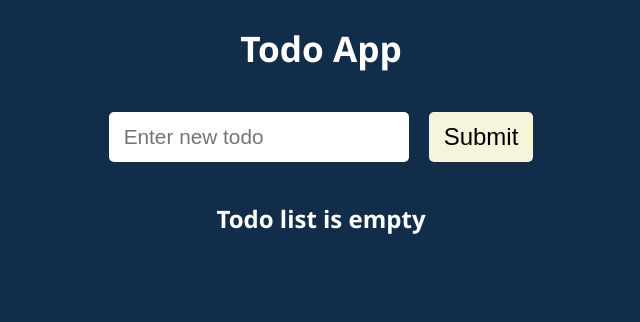
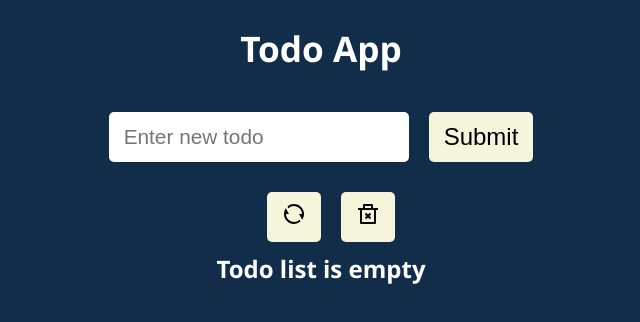
Before and after one commit to T1sev4/React_Todo_app, a React (Create React App) app: page / in a window 1280 px wide. Shown: the top 322 px of the page, without its empty margins (319-959 px from the left). Built offline with nearby package versions, Linux system fonts and the light colour scheme.

Commit message:
add button component with styles for delete completed tasks and refresh tasks

```diff
--- a/src/App.js
+++ b/src/App.js
@@ -1,9 +1,10 @@
 import { useState } from 'react';
 // npm install uuid (for unique id for each object)
 import { v4 as uuidv4 } from 'uuid';
-import './App.css';
 import TodoForm from './components/Todos/TodoForm';
 import TodoList from './components/Todos/TodoList';
+import TodosActions from './components/Todos/TodosActions';
+import './App.css';
 function App() {
   const [todos, setTodos] = useState([]);
 
@@ -35,6 +36,7 @@
     <div className="App">
       <h1>Todo App</h1>
       <TodoForm addTodo={addTodoHandler} />
+      <TodosActions />
       <TodoList
         todos={todos}
         deleteTodo={deleteTodoHandler}
--- /dev/null
+++ b/src/components/Todos/TodosActions.js
@@ -0,0 +1,15 @@
+import { RiDeleteBin2Line, RiRefreshLine } from 'react-icons/ri';
+import Button from '../UI/Button';
+function TodosActions() {
+  return (
+    <>
+      <Button title="Reset Todos">
+        <RiRefreshLine />
+      </Button>
+      <Button title="Clear completed Todos">
+        <RiDeleteBin2Line />
+      </Button>
+    </>
+  );
+}
+export default TodosActions;
--- a/src/components/UI/Button.js
+++ b/src/components/UI/Button.js
@@ -0,0 +1,15 @@
+import styles from './Button.module.css';
+function Button({ onClick, children, title, disabled = false }) {
+  return (
+    <button
+      className={styles.button}
+      onClick={onClick}
+      title={title}
+      disabled={disabled}
+    >
+      {children}
+    </button>
+  );
+}
+
+export default Button;
--- a/src/components/UI/Button.module.css
+++ b/src/components/UI/Button.module.css
@@ -0,0 +1,13 @@
+.button {
+  margin-left: 20px;
+  height: 50px;
+  cursor: pointer;
+  background-color: beige;
+  font-size: 1.5rem;
+  padding: 10px 15px;
+  border: none;
+  border-radius: 5px;
+}
+.button:hover {
+  background-color: rgb(240, 240, 155);
+}
```
Also changed, not shown: src/components/Todos/TodosActions.module.css (added).
